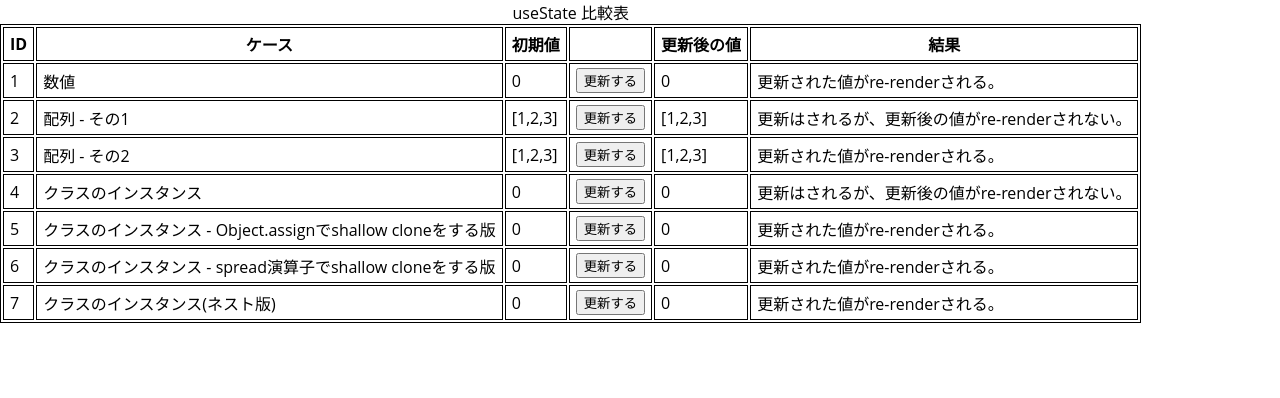
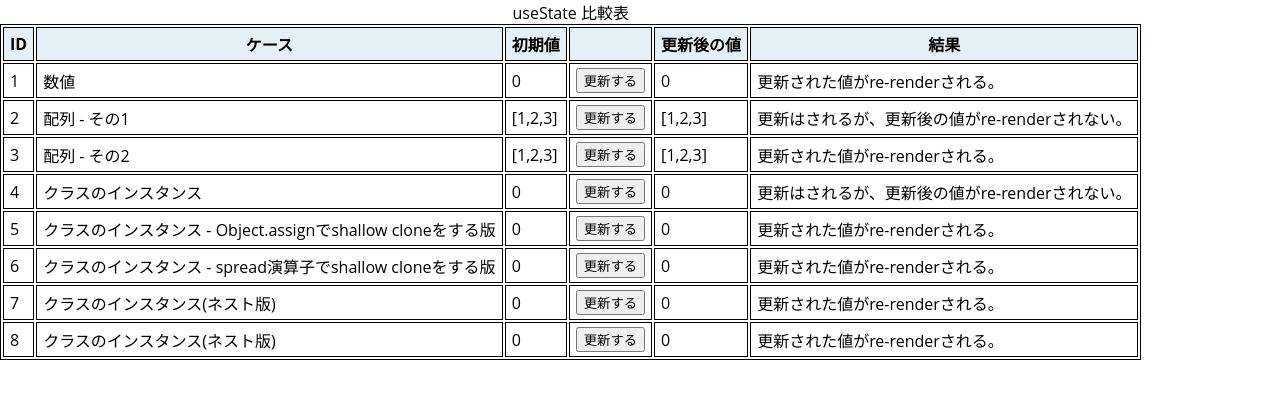
Before and after one commit to DiveIntoHacking/mo-use-states, a React (Create React App) app: page / in a window 1280 px wide. Shown: the top 398 px of the page. Built offline with nearby package versions, Linux system fonts and the light colour scheme.

Commit message:
just update

```diff
--- a/src/App.js
+++ b/src/App.js
@@ -181,10 +181,38 @@ const StateIsClassInstance4 = ({ id }) => {
   );
 };
 
+const StateIsClassInstance5 = ({ id }) => {
+  const _counter = new Counter();
+  _counter.counter = new Counter();
+  const [counter, setCounter] = useState(_counter);
+  const increment = () => {
+    setCounter((previousCounter) => {
+      let serializedPreviousCounter = classToPlain(previousCounter);
+      let _previousCounter = plainToClass(Counter, serializedPreviousCounter);
+      _previousCounter.counter.count = _previousCounter.counter.count + 1;
+      return _previousCounter;
+    });
+  };
+
+  return (
+    <tr>
+      <td>{id}</td>
+      <td>クラスのインスタンス(ネスト版)</td>
+      <td>0</td>
+      <td>
+        <button onClick={increment}>更新する</button>
+      </td>
+      <td>{counter.counter.count}</td>
+      <td>{updatableAndReRenderable}</td>
+    </tr>
+  );
+};
+
 const App = () => {
   return (
     <table>
       <caption>useState 比較表</caption>
+      <thead>
         <tr>
           <th scope="col">ID</th>
           <th scope="col">ケース</th>
@@ -193,6 +221,8 @@ const App = () => {
           <th scope="col">更新後の値</th>
           <th scope="col">結果</th>
         </tr>
+      </thead>
+      <tbody>
         <StateIsNumber id={1} />
         <StateIsArray id={2} />
         <StateIsArray2 id={3} />
@@ -200,6 +230,8 @@ const App = () => {
         <StateIsClassInstance2 id={5} />
         <StateIsClassInstance3 id={6} />
         <StateIsClassInstance4 id={7} />
+        <StateIsClassInstance5 id={8} />
+      </tbody>
     </table>
   );
 };
```
Lines whose indentation alone changed are shown as unchanged.
